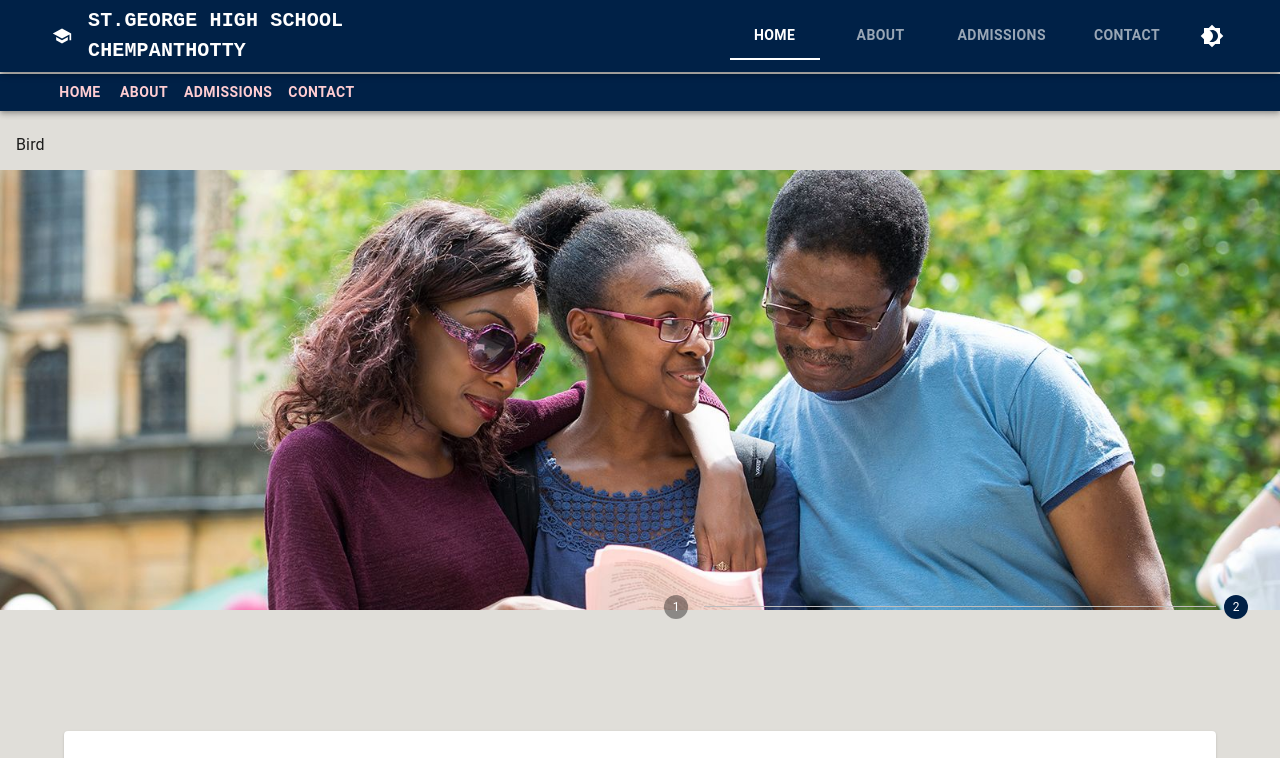
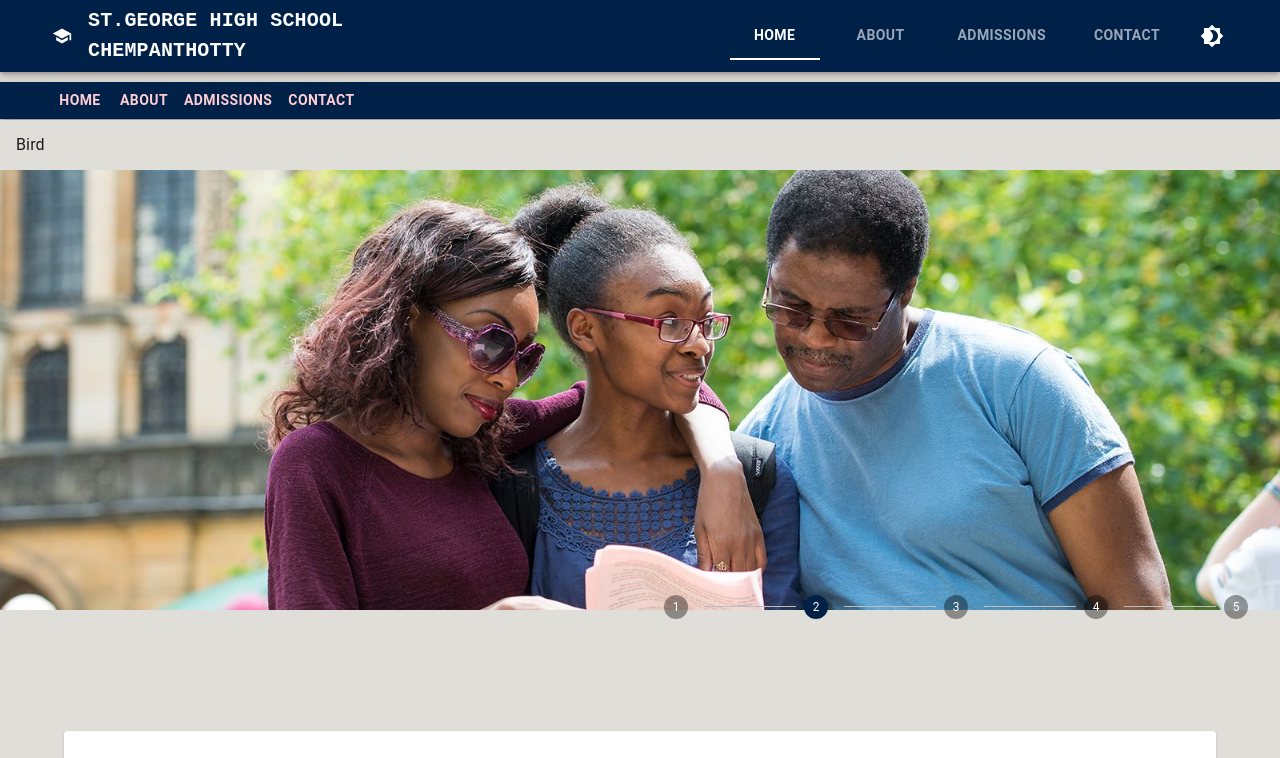
Before and after one commit to aabeing/sghs-website, a React (Create React App) app: page / in a window 1280 px wide. Shown: the top 758 px of the page. Built offline with nearby package versions, Linux system fonts and the light colour scheme.

Commit message:
removing display none 1st step

```diff
--- a/src/components/Carousel.js
+++ b/src/components/Carousel.js
@@ -1,12 +1,12 @@
 import * as React from 'react';
-import { useTheme } from '@mui/material/styles';
+// import { useTheme } from '@mui/material/styles';
 // import Box from '@mui/material/Box';
 import MobileStepper from '@mui/material/MobileStepper';
 // import Paper from '@mui/material/Paper';
 import Typography from '@mui/material/Typography';
-import Button from '@mui/material/Button';
-import KeyboardArrowLeft from '@mui/icons-material/KeyboardArrowLeft';
-import KeyboardArrowRight from '@mui/icons-material/KeyboardArrowRight';
+// import Button from '@mui/material/Button';
+// import KeyboardArrowLeft from '@mui/icons-material/KeyboardArrowLeft';
+// import KeyboardArrowRight from '@mui/icons-material/KeyboardArrowRight';
 import { Step, StepButton, Stepper } from '@mui/material';
 import { Box, Grid, Paper } from '@mui/material'
 // import SwipeableViews from 'react-swipeable-views';
@@ -25,11 +25,29 @@ const images = [
         imgPath:
             '/images/w2.jpg',
     },
+    {
+        label: 'San Francisco- Oakland Bay Bridge, United States',
+        imgPath:
+            '/images/w1.jpg',
+    },
+    {
+        label: 'Bird',
+        imgPath:
+            '/images/w2.jpg',
+    },
+
+    {
+        label: 'San Francisco- Oakland Bay Bridge, United States',
+        imgPath:
+            '/images/w1.jpg',
+    },
+
+
 
 ];
 
 function Carousel() {
-    const theme = useTheme();
+    // const theme = useTheme();
     const [activeStep, setActiveStep] = React.useState(0);
     const maxSteps = images.length;
 
@@ -48,9 +66,9 @@ function Carousel() {
         setActiveStep((prevActiveStep) => (prevActiveStep + 1) % maxSteps);
     };
 
-    const handleBack = () => {
-        setActiveStep((prevActiveStep) => (prevActiveStep - 1 + maxSteps) % maxSteps);
-    };
+    // const handleBack = () => {
+    //     setActiveStep((prevActiveStep) => (prevActiveStep - 1 + maxSteps) % maxSteps);
+    // };
 
     const handleStepChange = (step) => {
         setActiveStep(step);
@@ -100,7 +118,10 @@ function Carousel() {
                 <Grid container columns={12} >
                         <Grid item xs={6} padding={2}></Grid>
                         <Grid item xs={6} padding={2}>
-                        <Stepper nonLinear activeStep={activeStep} sx={{ position: 'relative', top: "-2rem" }}>
+                            <Stepper nonLinear activeStep={activeStep} sx={{
+                                position: 'relative', top: "-2rem",
+                                display: { xs: 'none', md: 'flex' }
+                            }}>
                                 {images.map((step, index) => (
                                     <Step key={index}>
                                         <StepButton size='small' color="inherit" onClick={() => handleStepChange(index)}>
@@ -109,10 +130,15 @@ function Carousel() {
                                     </Step>
                                 ))}
                             </Stepper>
+                            <MobileStepper steps={maxSteps} position="static" activeStep={activeStep}
+                                sx={{ position: 'relative', top: "-2rem",  display: { md: 'none' },
+                                background: 'transparent' }} />
                         </Grid>
                 </Grid>
 
-                </Box >
+            </Box>
+
+
             {/* <MobileStepper
                     steps={maxSteps}
                     position="static"
--- a/src/components/Navigation.js
+++ b/src/components/Navigation.js
@@ -6,8 +6,9 @@ import SchoolIcon from '@mui/icons-material/School';
 import Brightness4Icon from '@mui/icons-material/Brightness4';
 import Brightness7Icon from '@mui/icons-material/Brightness7';
 import MenuIcon from '@mui/icons-material/Menu';
+import useMediaQuery from '@mui/material/useMediaQuery';
 
-import { Typography, IconButton, Button, Tab, Tabs, useTheme, ButtonGroup, ToggleButtonGroup, ToggleButton, Divider, Drawer, ListItem, ListItemButton, ListItemText, List } from '@mui/material';
+import { Typography, IconButton, Button, Tab, Tabs, useTheme, Divider, Drawer, ListItem, ListItemButton, ListItemText, List } from '@mui/material';
 import { Box } from '@mui/system';
 
 import { NavLink as RouterLink, Outlet } from 'react-router-dom';
@@ -60,8 +61,21 @@ function LogoComp({ setActiveNavBtn, logoHeading }) {
         </Button >
     )
 }
+function SecMenu({setActiveNavBtn}) {
+    return (
+        <AppBar color='primary' position="static" sx={{ mb: 0.2, mt: '74px' }}>
+            <Container maxWidth="false" >
+                <Toolbar variant='dense' sx={{ minHeight: '2rem', display: { xs: 'none', md: 'flex' } }}>
+                    {secondaryMenu.map((secondMenuItem, index) => (
+                        <CustomBtn variant='text' color='customWhite' key={index} component={RouterLink} to={secondMenuItem} onClick={() => setActiveNavBtn(0)}>{secondMenuItem}</CustomBtn>
+                    ))}
+                </Toolbar>
+            </Container>
+        </AppBar>
+    )
+}
 function LargeScreenNav({ setActiveNavBtn, activeNavBtn }) {
-    const [activeSecNav, setActiveSecNav] = useState(0);
+    // const [activeSecNav, setActiveSecNav] = useState(0);
     return (
         <Box sx={{ display: { xs: 'none', md: 'block' }, width: '100%', paddingBottom: 1 }}>
             <AppBar color='primary' position="fixed">
@@ -76,22 +90,12 @@ function LargeScreenNav({ setActiveNavBtn, activeNavBtn }) {
                                 ))}
                                 <ThemeChangeButton />
                             </Tabs>
-
                         </Box>
-
-                    </Toolbar>
-                </Container>
-
-            </AppBar>
-            <AppBar color='primary' position="static" sx={{ mb: 0.2, mt: '74px' }}>
-                <Container maxWidth="false" >
-                    <Toolbar variant='dense' sx={{ minHeight: '2rem', display: { xs: 'none', md: 'flex' } }}>
-                        {secondaryMenu.map((secondMenuItem, index) => (
-                            <CustomBtn variant='text' color='customWhite' key={index} component={RouterLink} to={secondMenuItem} onClick={() => setActiveNavBtn(0)}>{secondMenuItem}</CustomBtn>
-                        ))}
                     </Toolbar>
                 </Container>
             </AppBar>
+
+
         </Box>
     )
 }
@@ -101,10 +105,11 @@ function SmallScreenNav({ setActiveNavBtn }) {
         if (event.type === 'keydown' && (event.key === 'Tab' || event.key === 'Shift')) {
             return;
         }
-
         setDrawerState(open)
     };
+    // Drawer contents as list
     const list = () => (
+        // App bars
         <Box
             sx={{ width: 250 }}
             role="presentation"
@@ -132,7 +137,8 @@ function SmallScreenNav({ setActiveNavBtn }) {
             </List>
         </Box>
     );
-    return (<>
+    return (
+
         <Box sx={{ display: { xs: 'block', md: 'none' }, width: '100%', paddingBottom: 1 }}>
             <AppBar color='primary' position="fixed">
                 <Container maxWidth="false">
@@ -157,15 +163,22 @@ function SmallScreenNav({ setActiveNavBtn }) {
                 {list()}
             </Drawer>
         </Box>
-    </>
     )
 }
 function Navigation() {
     const [activeNavBtn, setActiveNavBtn] = useState(0);
+    const theme = useTheme();
+    const isMatchSmall = useMediaQuery(theme.breakpoints.between('xs','md'));
+    const isMatchLarge = useMediaQuery(theme.breakpoints.up('md'));
     return (
         <>
-            <LargeScreenNav setActiveNavBtn={setActiveNavBtn} activeNavBtn={activeNavBtn} />
-            <SmallScreenNav setActiveNavBtn={setActiveNavBtn} activeNavBtn={activeNavBtn} />
+        {isMatchLarge?
+        <LargeScreenNav setActiveNavBtn={setActiveNavBtn} activeNavBtn={activeNavBtn} />
+        :null}
+        {isMatchSmall?
+        <SmallScreenNav setActiveNavBtn={setActiveNavBtn} activeNavBtn={activeNavBtn} />
+        :null}
+            <SecMenu setActiveNavBtn={setActiveNavBtn}/>
             <Outlet />
         </>
     )
--- a/src/components/pages/About.js
+++ b/src/components/pages/About.js
@@ -2,7 +2,7 @@ import React from 'react'
 
 function About() {
   return (
-    <div>About</div>
+    <div>AboutAboutAboutAboutAboutAboutAboutAboutAboutAbout</div>
   )
 }
 
```
Also changed, not shown: 1 other file (tests, documents, lock files or other folders). Lines whose indentation alone changed are shown as unchanged.
